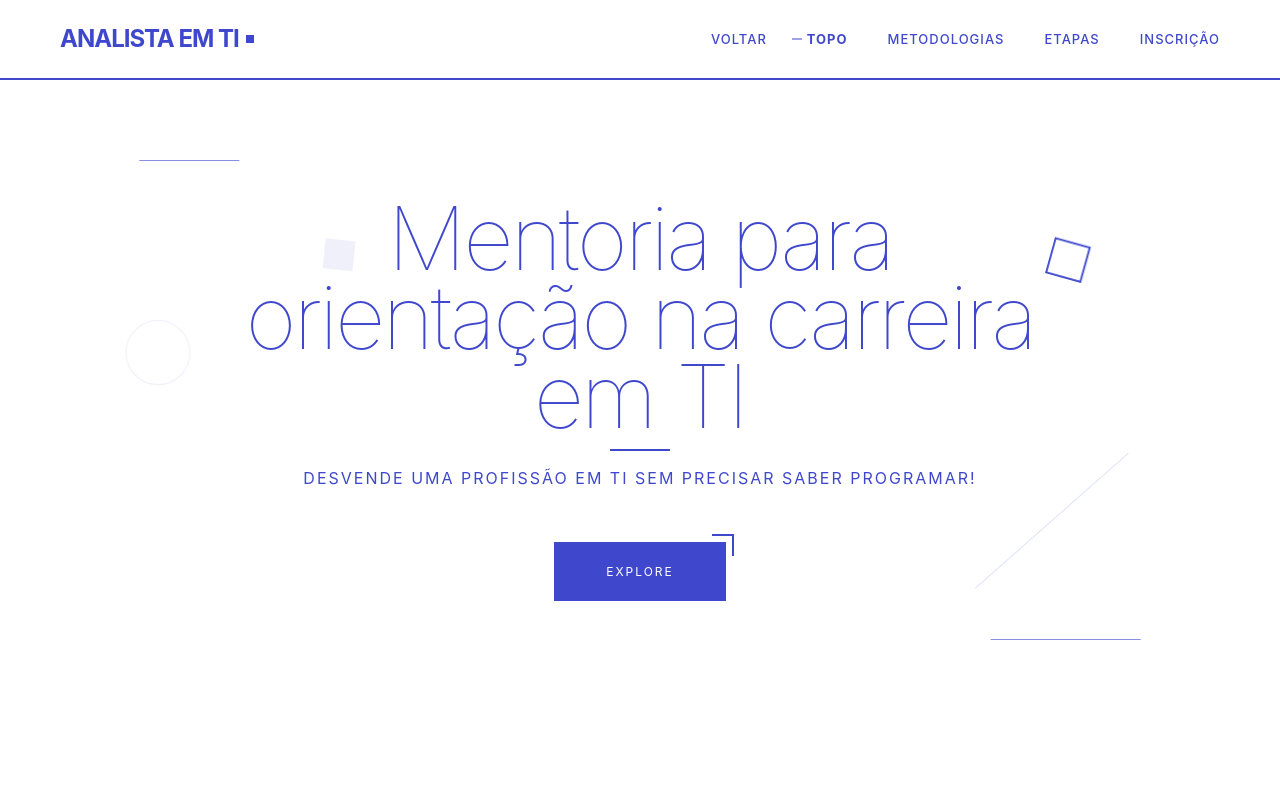
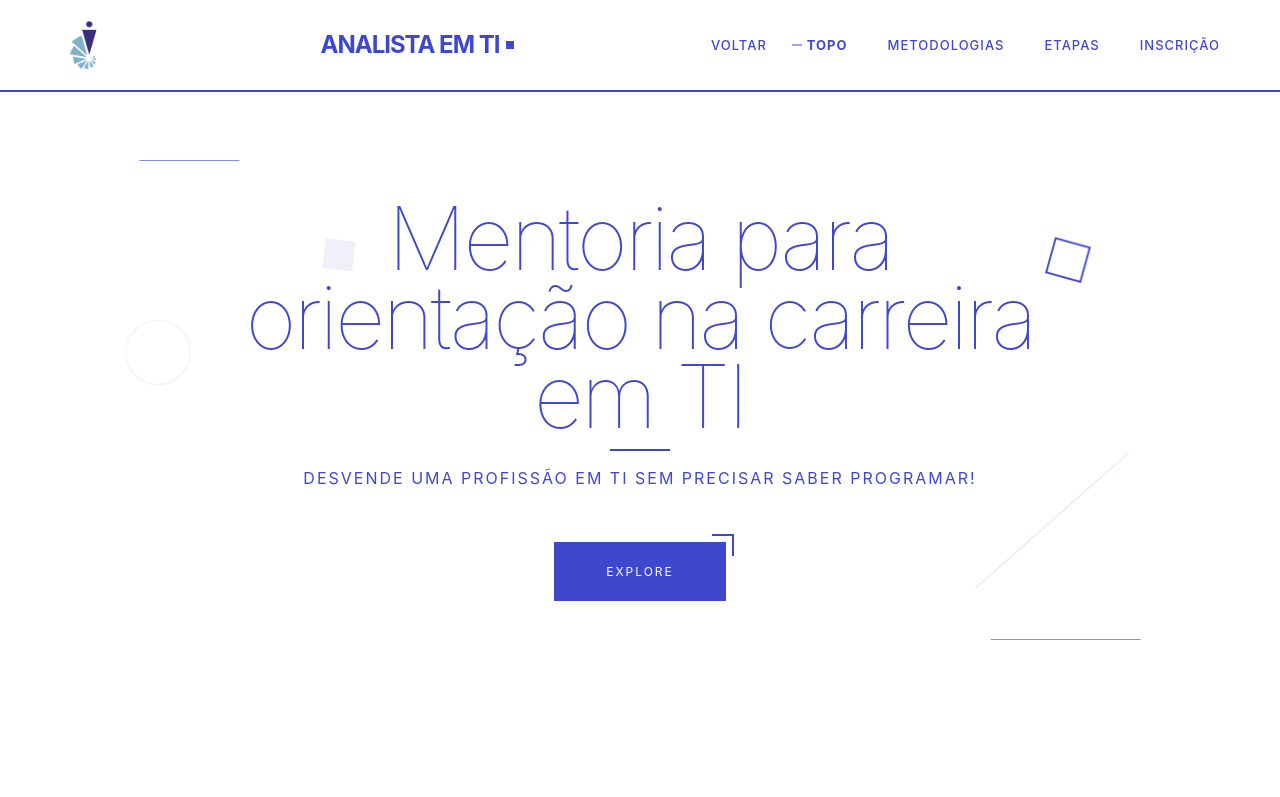
Before and after one commit to mentoringceoknowhow-hub/main, a plain HTML site: page mentor3.html in a window 1280 px wide. Shown: the top 797 px of the page. Drawn offline with Linux system fonts and the light colour scheme.

Commit message:
Update mentor3.html

```diff
--- a/mentor3.html
+++ b/mentor3.html
@@ -6,20 +6,15 @@
     <title>Mentoria para carreira em TI</title>
     <link href="tooplate-minimal-white-style.css" rel="stylesheet">
 
-<!--
 
-Tooplate 2141 Minimal White
-
-https://www.tooplate.com/view/2141-minimal-white
-
-Free HTML CSS Template
-
--->
 </head>
 <body>
     <!-- Navigation -->
     <nav id="navbar">
         <div class="nav-container">
+                        <spam style="display: flex; justify-content: left; align-items: left; height: 50px;">
+            <img src="images/logo.png" alt="Descrição da imagem">
+            </spam>
             <a href="#home" class="logo">ANALISTA EM TI </a>
             <div class="menu-toggle" id="menuToggle">
                 <span></span>
```
